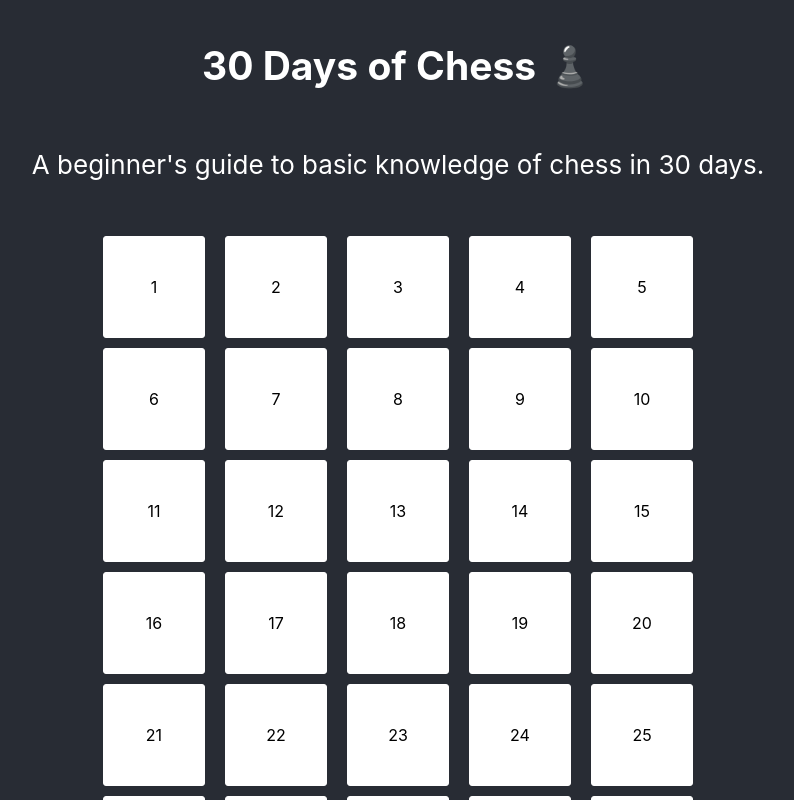
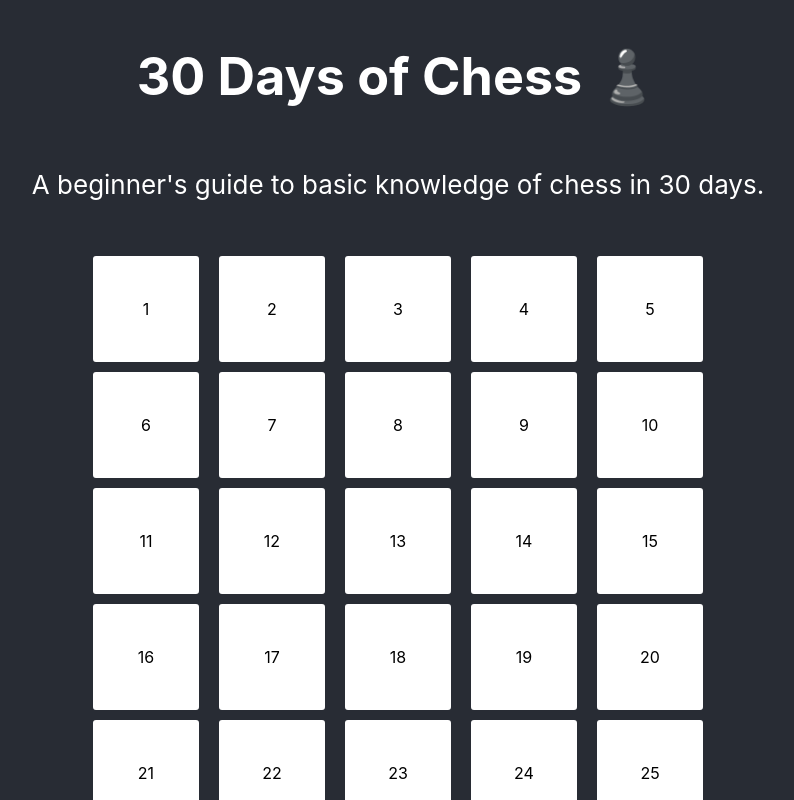
Before and after one commit to riceball1/10-steps-to-better-chess, a React (Create React App) app: page / in a window 1280 px wide. Shown: the top 800 px of the page, without its empty margins (242-1036 px from the left). Built offline with nearby package versions, Linux system fonts and the light colour scheme.

Commit message:
Added accessibility cleanup with focus tabs and h1 header

```diff
--- a/src/App.css
+++ b/src/App.css
@@ -23,7 +23,7 @@
 }
 
 .box {
-  border: 1px solid #FFF;
+  border: 3px solid #FFF;
   width: 100px;
   height: 100px;
   max-width: 100%;
@@ -37,3 +37,7 @@
   background-color: #FFF;
   border-radius: 3px;
 }
+
+.box:hover, .box:focus {
+  border: 3px dashed #444;
+}
--- a/src/App.js
+++ b/src/App.js
@@ -10,9 +10,9 @@ function App() {
     for (let col = 0; col < GRID_COL_LENGTH; col++) {
       const id = row + (col * GRID_ROW_LENGTH) + 1;
       if(id <=75) {
-        currentRow.push(<div className="box" id={id}>{id}</div>);
+        currentRow.push(<div className="box" id={id} tabindex={id}>{id}</div>);
       } else {
-        currentRow.push(<div className="box" id={id}></div>)
+        currentRow.push(<div className="box" id={id} tabindex="0"></div>)
       }
     }
     grid.push(currentRow);
@@ -21,7 +21,7 @@ function App() {
   return (
     <div className="App">
       <header className="App-header">
-       <h2>30 Days of Chess ♟️</h2>
+       <h1>30 Days of Chess ♟️</h1>
        <p>A beginner's guide to basic knowledge of chess in 30 days.</p>
       </header>
       <main className="box-grid">
```
